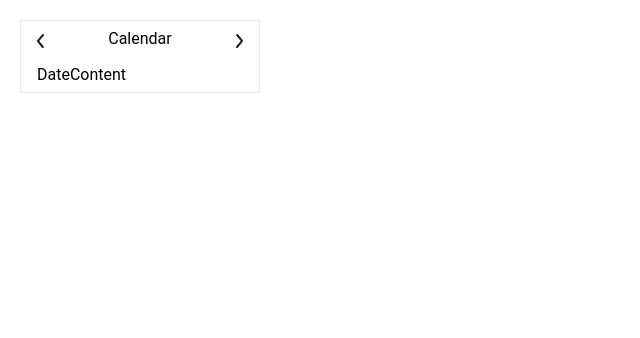
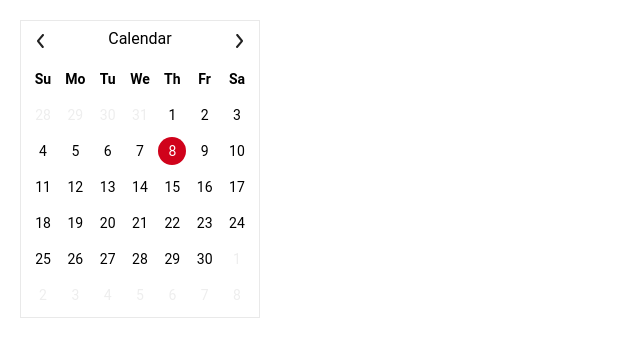
Before and after one commit to ken1271/Calendar, a Next.js app: page / in a window 1280 px wide. Shown: the top 338 px of the page, without its empty margins (0-640 px from the left). Built offline with nearby package versions, Linux system fonts and the light colour scheme.

Commit message:
Implement date content UI

```diff
--- a/src/components/calendar/dateContent.tsx
+++ b/src/components/calendar/dateContent.tsx
@@ -1,19 +1,137 @@
 import React from 'react';
 import styled from 'styled-components';
+import { chunk } from 'lodash';
+
+import { getNumberOfDay, calculateDay } from '@src/utils/calendar';
+import { DAYS_OF_WEEK, CALENDAR_DAYS } from '@src/constants/calendar';
+
+const NUMBER_OF_DATE_CONTENT = 42;
 
 const DateWrapper = styled.div`
 	display: flex;
+	flex-direction: column;
+	margin-top: 12px;
+`;
+
+const DateRow = styled.div`
+	display: flex;
 	justify-content: space-between;
+
+	&:not(:first-child) {
+		margin-top: 8px;
+	}
 `;
+
+const Day = styled.div`
+	width: 28px;
+	height: 28px;
+	display: flex;
+	justify-content: center;
+	align-items: center;
+	font-size: 14px;
+	font-weight: 600;
+`;
+
+const DateItem = styled.div`
+	width: 28px;
+	height: 28px;
+	display: flex;
+	justify-content: center;
+	align-items: center;
+	font-size: 14px;
+	${props => props.isCurrentMonth && 'cursor: pointer;'};
+	${props => !props.isCurrentMonth && 'color: #eeeeee;'};
+	${props => props.isToday && 'color: #D0021B;'};
+	${props => props.isSelected && `
+		color: #ffffff;
+		background: #D0021B;
+		border-radius: 50%;
+	`};
+`;
+
+const getDateArr = ({ date, month, year }) => {
+	let dateObjArr = [];
+	// The day of the week for the first day of month.
+	const firstDayWeek = calculateDay({ date: date - (date - 1), month, year });
+	const numberOfDay = getNumberOfDay({ month, year });
+
+	// Calculate The day of the week for each day of month.
+	for (let i = 1; i <= numberOfDay; i += 1) {
+		dateObjArr.push({
+			date: i,
+			week: (i + firstDayWeek - 1) % 7,
+			isCurrentMonth: true,
+		});
+	}
+
+	// Calculate number of day for previous month.
+	if (firstDayWeek !== 0) {
+		const prevDays = firstDayWeek;
+		const numberOfDayPrev = getNumberOfDay({
+			month: (month - 1) ? (month - 1) : 12,
+			year: (month - 1) ? (year - 1) : year,
+		});
+
+		for (let j = 0; j < prevDays; j += 1) {
+			dateObjArr = [{
+				date: numberOfDayPrev - j,
+				week: DAYS_OF_WEEK - (firstDayWeek - 1 - j),
+				isCurrentMonth: false,
+			}, ...dateObjArr];
+		}
+	}
+
+	// Calculate number of day for next month.
+	const nextDays = NUMBER_OF_DATE_CONTENT - dateObjArr.length;
+	const nextFirstDayWeek = calculateDay({ date: 1, month: month + 1, year });
+
+	for (let k = 0; k < nextDays; k += 1) {
+		dateObjArr.push({
+			date: k + 1,
+			week: (k + nextFirstDayWeek) % 7,
+			isCurrentMonth: false,
+		});
+	}
+
+	return chunk(dateObjArr, DAYS_OF_WEEK);
+};
 
 interface IDateContent {
 	className?: string;
+	currentDate: Date;
+	selectedDate: number;
+	selectedMonth: number;
+	selectedYear: number;
+	handleSelectDate: (value: number) => () => void;
 }
 
-const DateContent = ({ className }: IDateContent): JSX.Element => (
-	<DateWrapper className={className}>
-		DateContent
-	</DateWrapper>
-);
+const DateContent = ({
+	className, currentDate, selectedDate, selectedMonth, selectedYear, handleSelectDate,
+}: IDateContent): JSX.Element => {
+	const dateArr = getDateArr({ date: selectedDate, month: selectedMonth, year: selectedYear });
+
+	return (
+		<DateWrapper className={className}>
+			<DateRow>
+				{Object.values(CALENDAR_DAYS).map(value => <Day key={value}>{value}</Day>)}
+			</DateRow>
+			{dateArr.map((arr, rowIndex) => (
+				<DateRow key={`date-row-${rowIndex}`}>
+					{arr.map(({ date, isCurrentMonth }, index) => (
+						<DateItem
+							key={`date-item-${index}`}
+							isCurrentMonth={isCurrentMonth}
+							isToday={isCurrentMonth && date === currentDate.getDate()}
+							isSelected={isCurrentMonth && date === selectedDate}
+							onClick={isCurrentMonth ? handleSelectDate(date) : null}
+						>
+							{date}
+						</DateItem>
+					))}
+				</DateRow>
+			))}
+		</DateWrapper>
+	);
+};
 
 export default DateContent;
--- a/src/components/calendar/index.tsx
+++ b/src/components/calendar/index.tsx
@@ -1,6 +1,5 @@
 import React, { useState } from 'react';
 import styled from 'styled-components';
-import { mapValues } from 'lodash';
 
 import { DATE, MONTH, YEAR } from '@src/constants/calendar';
 
@@ -9,35 +8,54 @@ import DateContent from './dateContent';
 import MonthContent from './monthContent';
 import YearContent from './yearContent';
 
-const CONTENT_MAPPING = {
-	[DATE]: DateContent,
-	[MONTH]: MonthContent,
-	[YEAR]: YearContent,
-};
-
-const STYLED_TAB_CONTENT_MAPPING = mapValues(
-	CONTENT_MAPPING,
-	component => styled(component)`
-		padding: 0 8px;
-		margin-top: 12px;
-	`,
-);
-
 const CalendarWrapper = styled.div`
 	width: 240px;
 	border: 1px solid #E9E9E9;
 	padding: 8px;
 `;
 
+const renderContent = ({
+	type, currentDate, selectedDate, selectedMonth, selectedYear, handleSelectDate,
+}) => {
+	switch (type) {
+	case MONTH:
+		return <MonthContent />;
+	case YEAR:
+		return <YearContent />;
+	case DATE:
+	default:
+		return (
+			<DateContent
+				currentDate={currentDate}
+				selectedDate={selectedDate}
+				selectedMonth={selectedMonth}
+				selectedYear={selectedYear}
+				handleSelectDate={handleSelectDate}
+			/>
+		);
+	}
+};
+
 const Calendar = (): JSX.Element => {
+	const currentDate = new Date();
 	const [contentType, setContentType] = useState(DATE);
+	const [selectedDate, setSelectedDate] = useState(currentDate.getDate());
+	const [selectedMonth, setSelectedMonth] = useState(currentDate.getMonth() + 1);
+	const [selectedYear, setSelectedYear] = useState(currentDate.getFullYear());
 
-	const Content = STYLED_TAB_CONTENT_MAPPING[contentType];
+	const handleSelectDate = value => () => { setSelectedDate(value); };
 
 	return (
 		<CalendarWrapper>
 			<Header />
-			<Content />
+			{renderContent({
+				type: contentType,
+				currentDate,
+				selectedDate,
+				selectedMonth,
+				selectedYear,
+				handleSelectDate,
+			})}
 		</CalendarWrapper>
 	);
 };
--- a/src/constants/calendar.ts
+++ b/src/constants/calendar.ts
@@ -1,3 +1,40 @@
 export const DATE = 'DATE';
 export const MONTH = 'MONTH';
 export const YEAR = 'YEAR';
+
+export const DAYS_OF_WEEK = 7;
+
+export const CALENDAR_DAYS = {
+	Sunday: 'Su',
+	Monday: 'Mo',
+	Tuesday: 'Tu',
+	Wednesday: 'We',
+	Thursday: 'Th',
+	Friday: 'Fr',
+	Saturday: 'Sa',
+};
+
+// Refer to https://calendars.wikia.org/wiki/Calculating_the_day_of_the_week#Corresponding_months
+export const MONTHS_TABLE = {
+	January: 0, // 6 if leap year
+	February: 3, // 2 if leap year
+	March: 3,
+	April: 6,
+	May: 1,
+	June: 4,
+	July: 6,
+	August: 2,
+	September: 5,
+	October: 0,
+	November: 3,
+	December: 5,
+};
+
+// Refer to https://calendars.wikia.org/wiki/Calculating_the_day_of_the_week#Corresponding_months
+export const CENTURIES_TABLE = {
+	1700: 4,
+	1800: 2,
+	1900: 0,
+	2000: 6,
+	2100: 4,
+};
--- /dev/null
+++ b/src/utils/calendar.tsx
@@ -0,0 +1,37 @@
+import { DAYS_OF_WEEK, MONTHS_TABLE, CENTURIES_TABLE } from '@src/constants/calendar';
+
+export const isLeapYear = (year: number): boolean => (year % 4 === 0);
+
+export const getNumberOfDay = ({ month, year }: {
+	month: number;
+	year: number;
+}): number => {
+	if (month === 2) {
+		return isLeapYear(year) ? 29 : 28;
+	} else if (month > 7) {
+		return (month % 2 === 0) ? 31 : 30;
+	}
+
+	return (month % 2 === 0) ? 30 : 31;
+};
+
+// refer to https://calendars.wikia.org/wiki/Calculating_the_day_of_the_week#Corresponding_months
+export const calculateDay = ({ date, month, year }: {
+	date: number;
+	month: number;
+	year: number;
+}): number => {
+	const centuries = Object.keys(CENTURIES_TABLE).filter(century => Number(century) < year);
+	const centuryValue = CENTURIES_TABLE[centuries.slice(-1)[0]];
+	const yearTwoDigits = year % 100;
+	const yearValue = Math.floor(yearTwoDigits / 4);
+	const months = Object.values(MONTHS_TABLE);
+	let monthValue = months[month - 1];
+
+	if (isLeapYear(year)) {
+		if (month === 1) { monthValue = 6; }
+		if (month === 2) { monthValue = 2; }
+	}
+
+	return (centuryValue + yearTwoDigits + yearValue + monthValue + date) % DAYS_OF_WEEK;
+};
```
